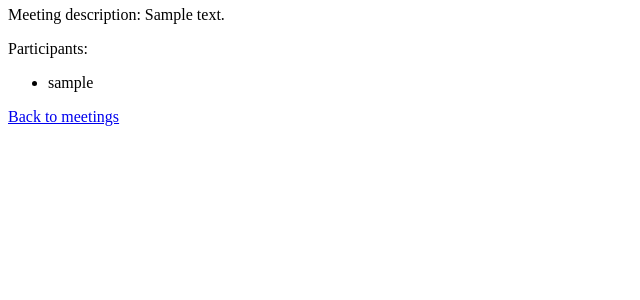
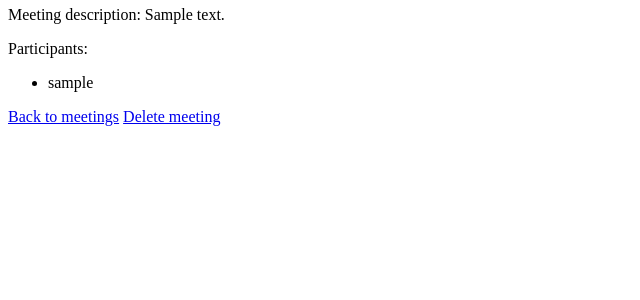
Before and after one commit to 8hub/MEET_APP, a Django app: page /meeting/1/ in a window 1280 px wide. Shown: the part 236-536 px from the top of the page, without its empty margins (0-640 px from the left). Run offline with Django 5.2, Linux system fonts and the light colour scheme; tables that the repository leaves empty hold one stand-in row (values such as "Sample post"); parts of the project's set-up code (start-up, migrations or seed data) failed here and were passed over.

Commit message:
delete `Meeting`

```diff
--- a/MeetApp/templates/MeetApp/meeting_details.html
+++ b/MeetApp/templates/MeetApp/meeting_details.html
@@ -66,4 +66,5 @@
     </ul>
     {% endif %}
     <a href="{% url 'MeetApp:index' %}">Back to meetings</a>
+    <a href="{% url 'MeetApp:delete_meeting' meeting.id %}">Delete meeting</a>
     {% endblock body %}
--- a/MeetApp/urls.py
+++ b/MeetApp/urls.py
@@ -6,4 +6,5 @@ urlpatterns = [
     path("", views.index, name="index"),
     path("create_meeting/", views.create_meeting, name="create_meeting"),
     path("meeting/<int:meeting_id>/", views.meeting_details, name="meeting_details"),
+    path("meeting/<int:meeting_id>/delete/", views.delete_meeting, name="delete_meeting"),
 ]
--- a/MeetApp/views.py
+++ b/MeetApp/views.py
@@ -81,3 +81,17 @@ def meeting_details(request, meeting_id):
         "is_creator": is_creator,
         "users_not_participating": users_not_participating
     })
+
+@login_required(login_url="../users/login")
+def delete_meeting(request, meeting_id):
+    try:
+        meeting = Meeting.objects.get(id=meeting_id)
+    except Meeting.DoesNotExist:
+        messages.error(request, f"Meeting nr {meeting_id} not found")
+        return HttpResponseRedirect(reverse("MeetApp:index"))
+    if request.user != meeting.creator:
+        messages.error(request, "Just creator can delete the meeting")
+        return HttpResponseRedirect(reverse("MeetApp:index"))
+    meeting.delete()
+    messages.success(request, "Meeting deleted successfully")
+    return HttpResponseRedirect(reverse("MeetApp:index"))
```
Also changed, not shown: todo.md (+2 -1 lines).
